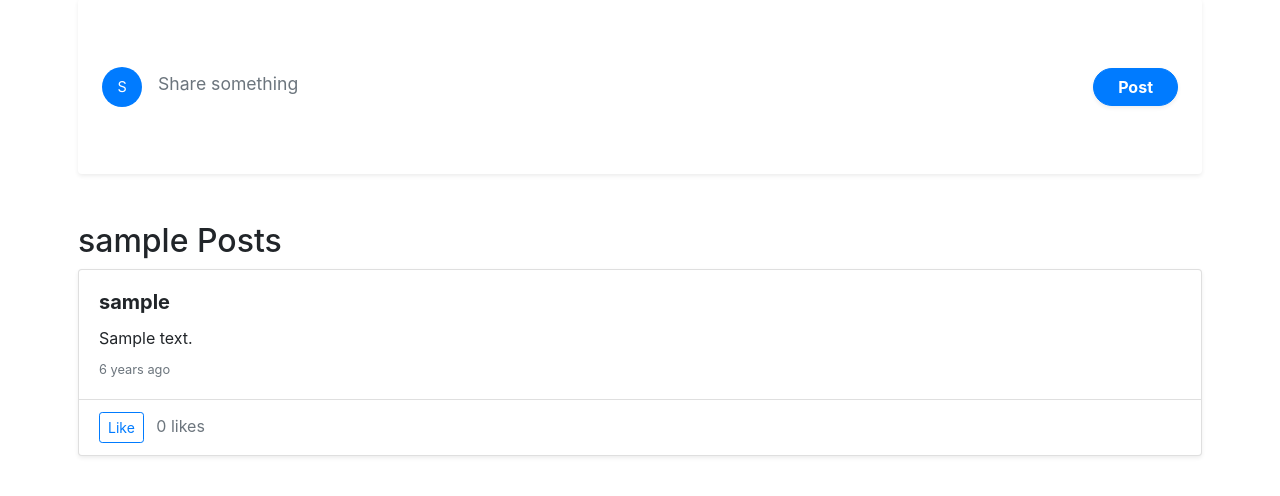
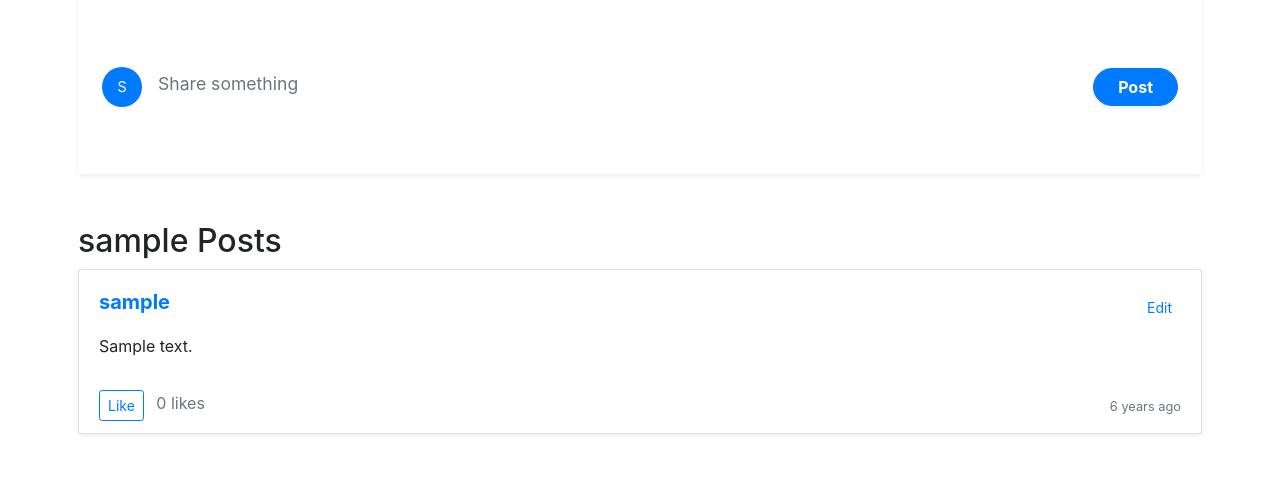
Before and after one commit to saidbaraou/network, a Django app: a page that uses network/templates/network/profile-page.html in a window 1280 px wide. Shown: the part 193-689 px from the top of the page. Run offline with Django 3.2, Linux system fonts and the light colour scheme; a user stored in the database is signed in; tables that the repository leaves empty hold one stand-in row (values such as "Sample post"); some libraries are stand-ins or nearby versions.

Commit message:
feat(profile-page): Change user's page posts for it to be aligned with the index page.

```diff
--- a/network/templates/network/profile-page.html
+++ b/network/templates/network/profile-page.html
@@ -58,23 +58,45 @@
     </div>
   </div>
 
+  <h2 class="mt-5">{{user_profile}} Posts</h2>
+
   {% for post in posts %}
-  <h2 class="mt-5">{{ post.author.username }} Posts</h2>
 
 
   <div class="card mb-3 shadow-sm">
     <div class="card-body">
+
+      <div class="d-flex justify-content-between align-items-center mb-2">
+        <div>
           <h5 class="card-title">
-        <strong>{{ post.author.username }}</strong>
+            <a href="{% url 'profile' username=post.author.username %}">
+              <strong>{{post.author.username}}</strong></a>
           </h5>
-      <p class="card-text">{{ post.content }}</p>
-      <p class="card-subtitle text-muted" style="font-size: 0.8rem;">
-        {{ post.timestamp|naturaltime }}
-      </p>
         </div>
-    <div class="card-footer bg-transparent">
+        <div>
+          {% if user == post.author %}
+          <a href="{% url 'edit_post' post_id=post.id %}">
+            <button class="btn btn-sm text-primary" ">Edit</button>
+                                </a>
+                            {% endif %}
+                        </div>
+                    </div>
+                    <p class=" card-text">{{ post.content }}</p>
+
+        </div>
+        <div class="card-footer border-top-0 bg-transparent">
+          <div class="d-flex justify-content-between align-items-center">
+            <div>
               <button class="btn btn-sm btn-outline-primary">Like</button>
               <span class="text-muted ml-2">0 likes</span>
+            </div>
+            <div>
+
+              <span class="card-subtitle text-muted" style="font-size: 0.8rem;">
+                {{ post.timestamp|naturaltime }}
+              </span>
+            </div>
+          </div>
         </div>
       </div>
       {% empty %}
```
Lines whose indentation alone changed are shown as unchanged.
